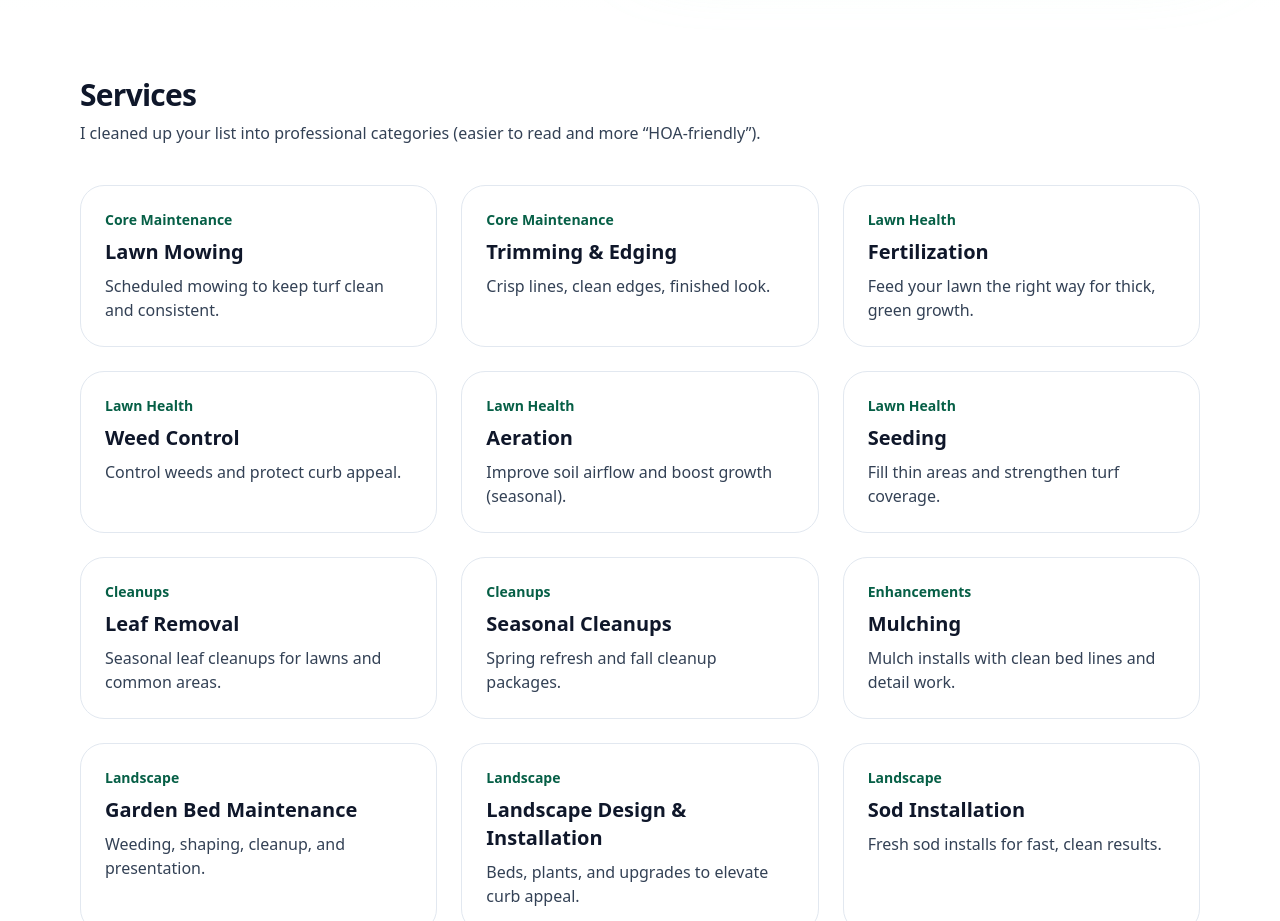
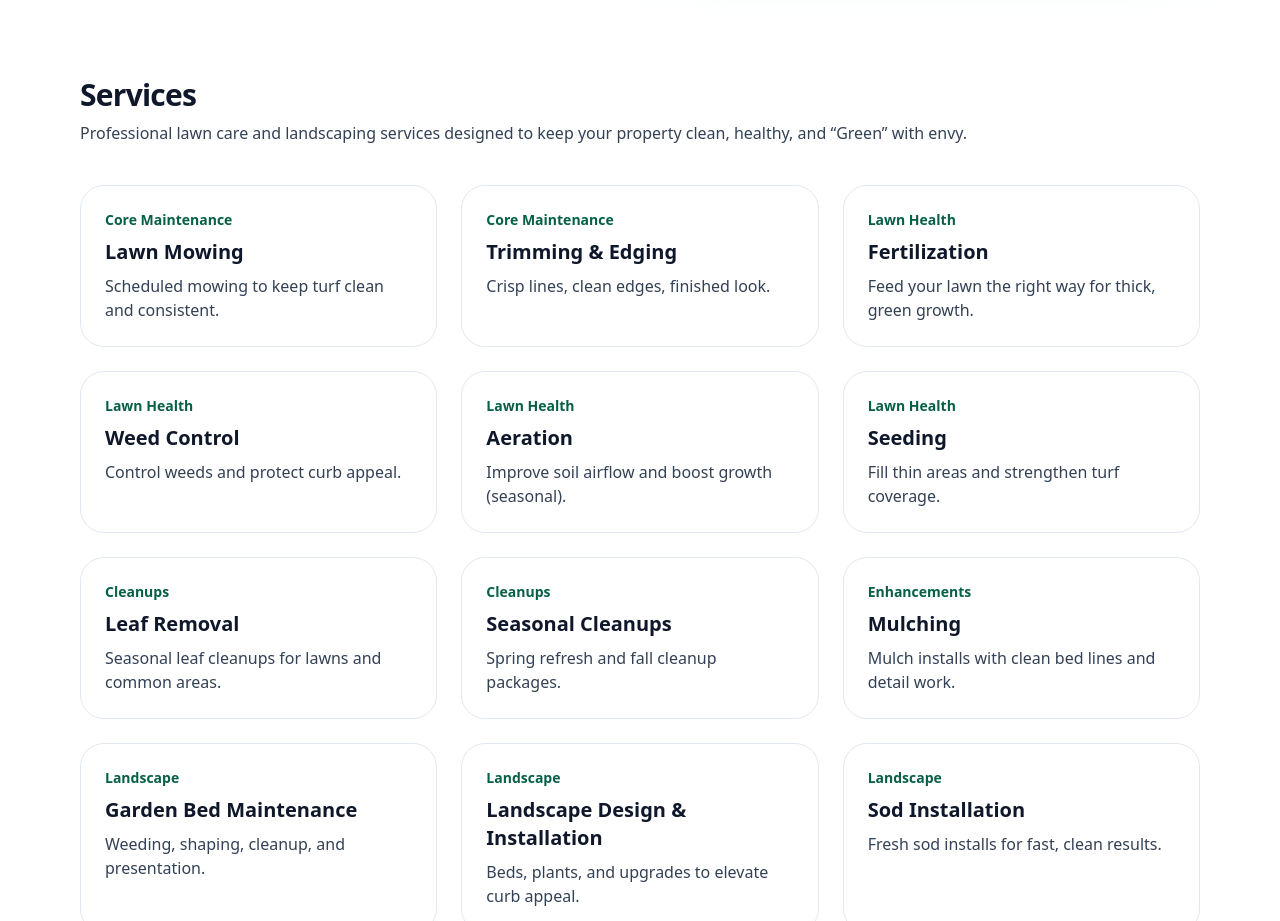
Before and after one commit to bobsouthernlawncare/southern-lawn-care, a plain HTML site: page index.html in a window 1280 px wide. Shown: the part 820-1741 px from the top of the page. Drawn offline with nearby package versions, Linux system fonts and the light colour scheme.

Commit message:
Update index.html

```diff
--- a/index.html
+++ b/index.html
@@ -138,7 +138,7 @@
     <section id="services" class="py-16">
       <div class="mx-auto max-w-6xl px-4">
         <h2 class="text-3xl font-black tracking-tight">Services</h2>
-        <p class="mt-2 text-slate-700">I cleaned up your list into professional categories (easier to read and more “HOA-friendly”).</p>
+        <p class="mt-2 text-slate-700">Professional lawn care and landscaping services designed to keep your property clean, healthy, and “Green” with envy.</p>
 
         <div class="mt-10 grid sm:grid-cols-2 lg:grid-cols-3 gap-6">
           <!-- Core -->
```
